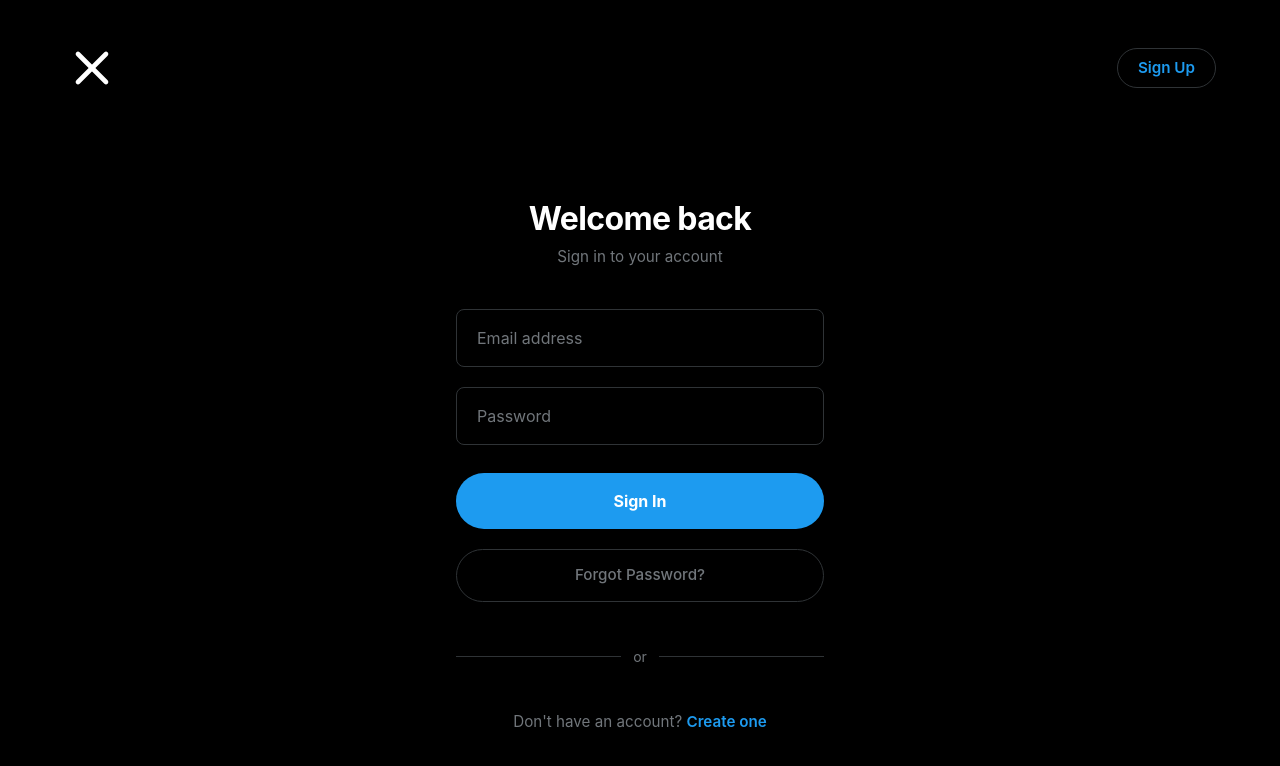
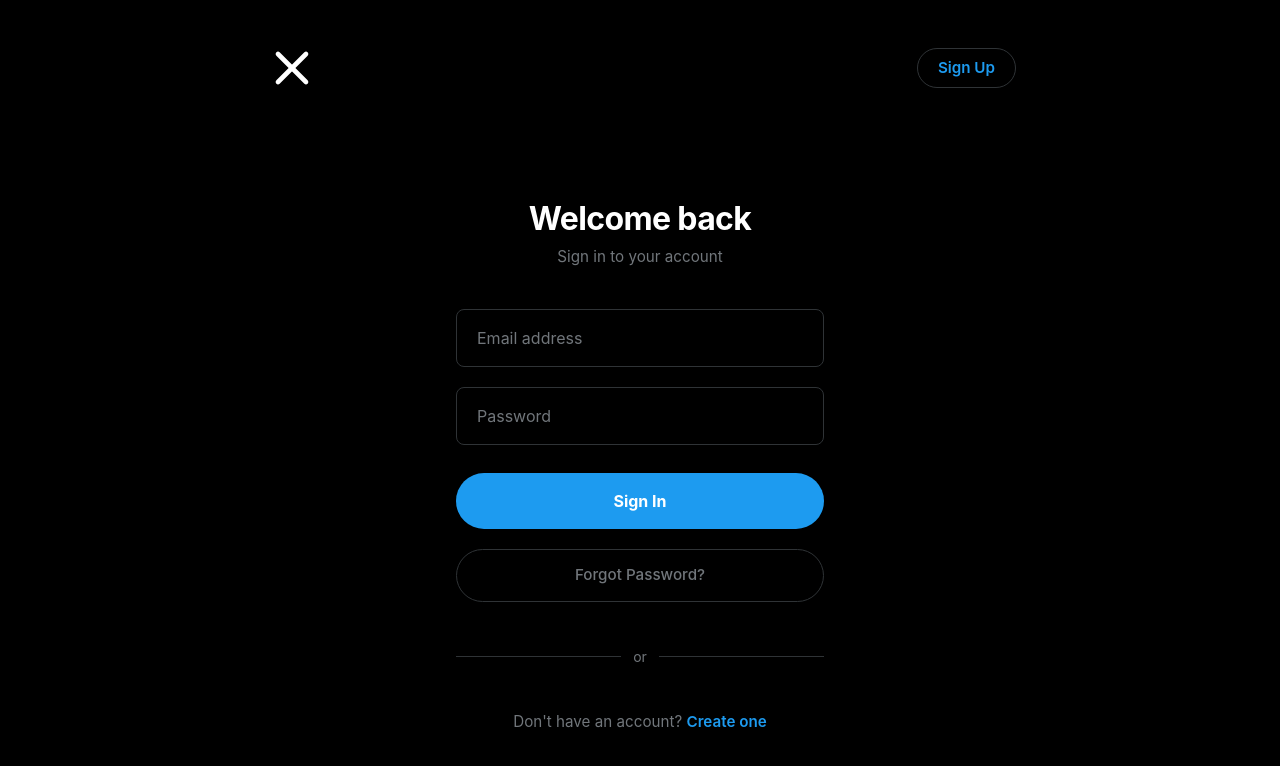
Before and after one commit to mohammed-adl/x-hub, a React (Vite) app in the folder frontend/: page /login in a window 1280 px wide. Shown: the top 766 px of the page. Built offline with nearby package versions, Linux system fonts and the light colour scheme; no server answers.

Commit message:
style: change header's item postions in auth pages for better UI

```diff
--- a/frontend/src/pages/LogIn/LogIn.module.css
+++ b/frontend/src/pages/LogIn/LogIn.module.css
@@ -31,10 +31,12 @@ body {
 .logo {
   height: 3.5rem;
   width: auto;
+  margin-left: 12.5rem;
 }
 
 .signupButton {
   padding: 0.5rem 1.25rem;
+  margin-right: 12.5rem;
   background: transparent;
   border: 1px solid #2f3336;
   border-radius: 9999px;
--- a/frontend/src/pages/SignUp/SignUp.module.css
+++ b/frontend/src/pages/SignUp/SignUp.module.css
@@ -23,10 +23,12 @@
 .logo {
   height: 3.5rem;
   width: auto;
+  margin-left: 12.5rem;
 }
 
 .switchButton {
   padding: 0.5rem 1.25rem;
+  margin-right: 12.5rem;
   background: transparent;
   border: 1px solid #2f3336;
   border-radius: 9999px;
```
